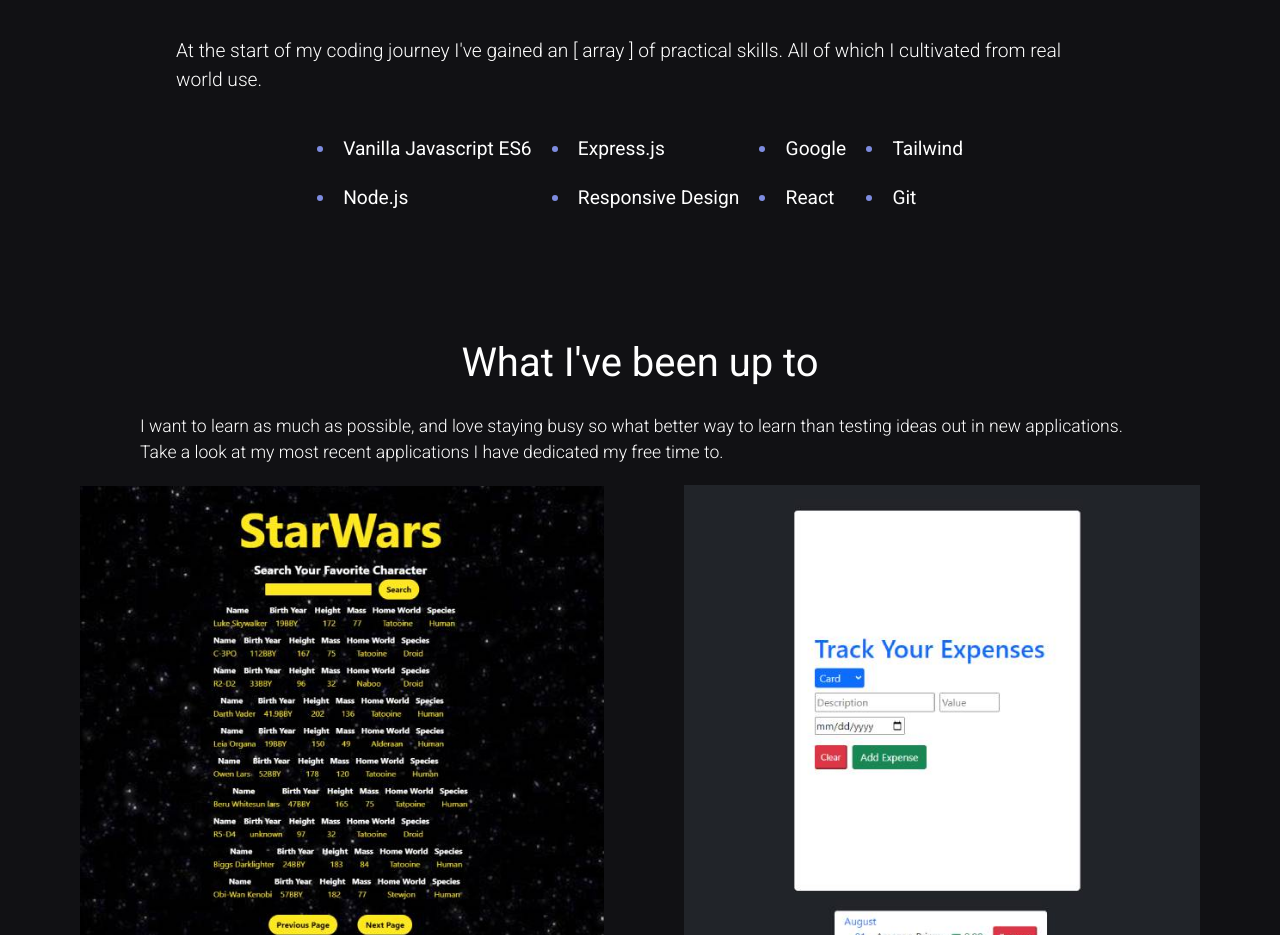
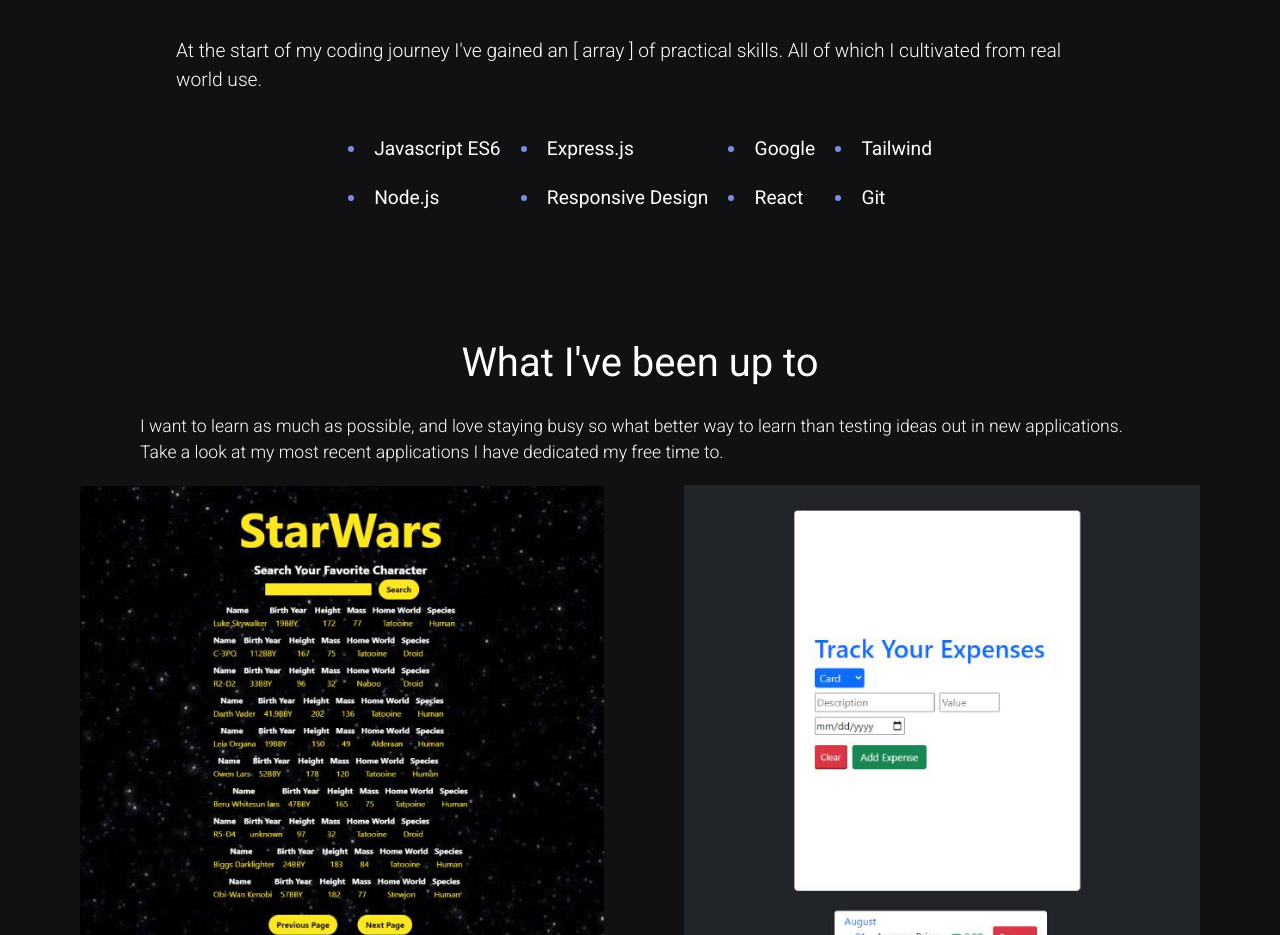
Before and after one commit to BrandonCarp/portfolio, a React (Create React App) app: page / in a window 1280 px wide. Shown: the part 1200-2135 px from the top of the page. Built offline with nearby package versions, Linux system fonts and the light colour scheme.

Commit message:
dumb update

```diff
--- a/src/Components/Skills.js
+++ b/src/Components/Skills.js
@@ -14,7 +14,7 @@
           </p>
         </div>
         <div className="marker:text-secondaryPurple   grid grid-rows-4 md:grid-rows-2 grid-flow-col gap-5  ">
-          <li className="md:text-[1.2rem]">Vanilla Javascript ES6</li>
+          <li className="md:text-[1.2rem]">Javascript ES6</li>
           <li className="md:text-[1.2rem]">Node.js</li>
           <li className="md:text-[1.2rem]">Express.js</li>
           <li className="md:text-[1.2rem]">Responsive Design</li>
```
